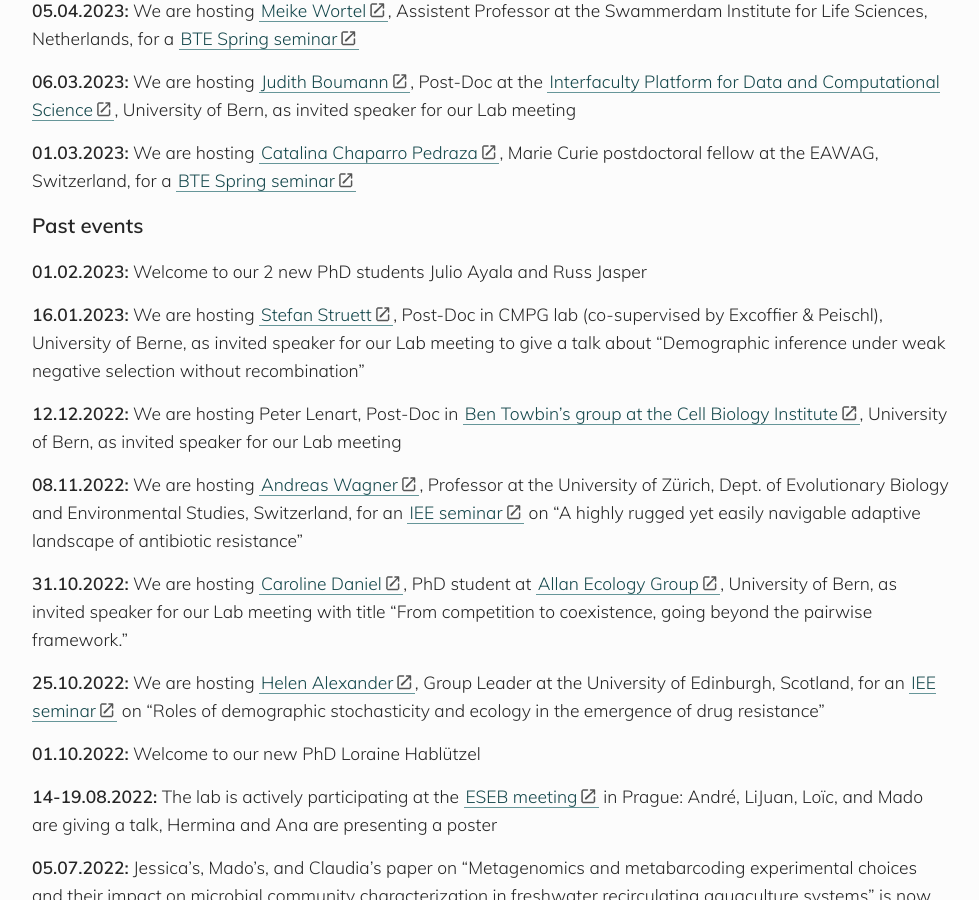
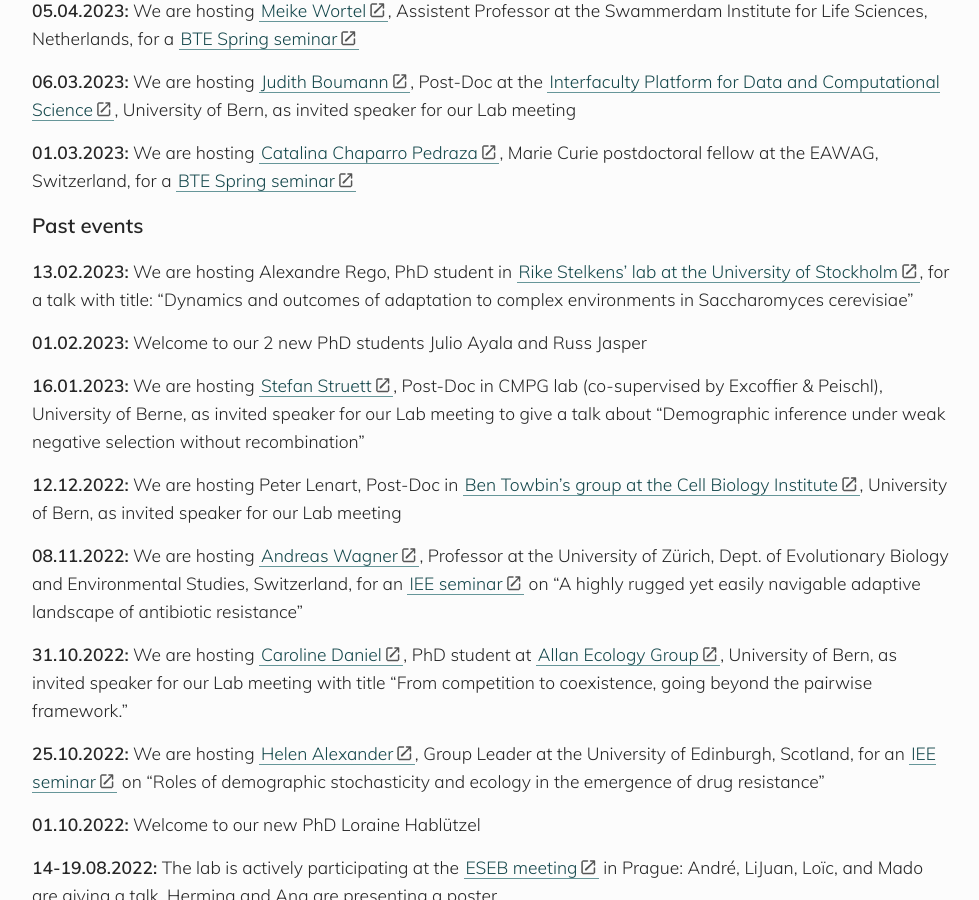
Before and after one commit to banklab/banklab.github.io, a Jekyll site: the page built from index.md, in a window 1280 px wide and 900 px high, scrolled down 1093 px. Shown: the whole window, without its empty margins (148-1127 px from the left). Built offline with Jekyll 4.4.1, drawn with Linux system fonts in a browser that asks for light colours; some web fonts are replaced; comment, search, counter and statistics services are not loaded.

Commit message:
Update index.md

```diff
--- a/index.md
+++ b/index.md
@@ -36,6 +36,8 @@ Welcome to the web page of the Division Theoretical Ecology and Evolution at the
 **01.03.2023:** We are hosting [Catalina Chaparro Pedraza](https://www.eawag.ch/en/about-us/portrait/organisation/staff/profile/catalina-chaparro-pedraza/show/), Marie Curie postdoctoral fellow at the EAWAG, Switzerland, for a [BTE Spring seminar](https://www.iee.unibe.ch/studies/lecture_series_in_behavioral_theoretical_and_evolutionary_biology/index_eng.html)
 
 ### Past events
+
+**13.02.2023:** We are hosting Alexandre Rego, PhD student in [Rike Stelkens' lab at the University of Stockholm](https://stelkenslab.com/people/), for a talk with title: "Dynamics and outcomes of adaptation to complex environments in Saccharomyces cerevisiae"
 
 **01.02.2023:** Welcome to our 2 new PhD students Julio Ayala and Russ Jasper
 
```
